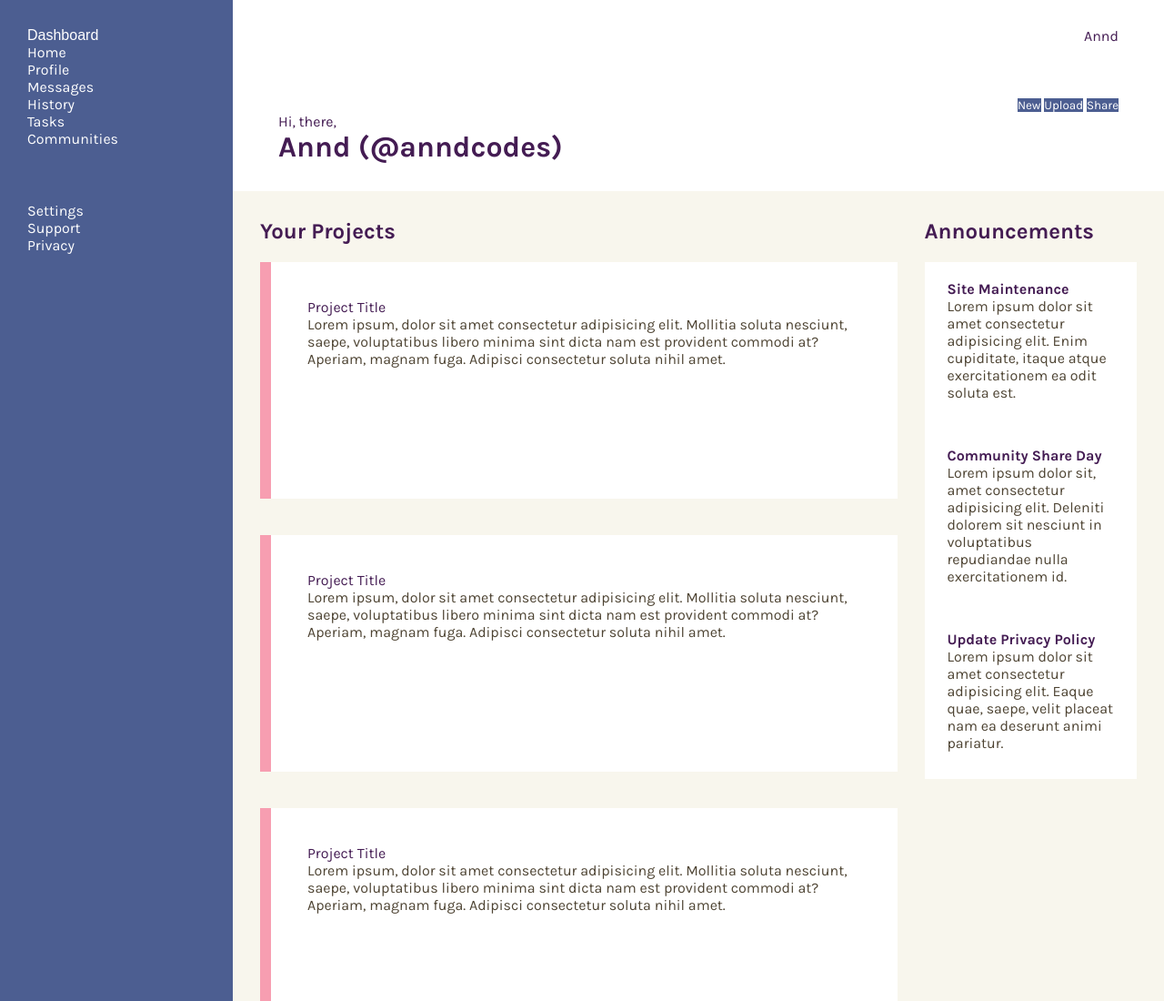
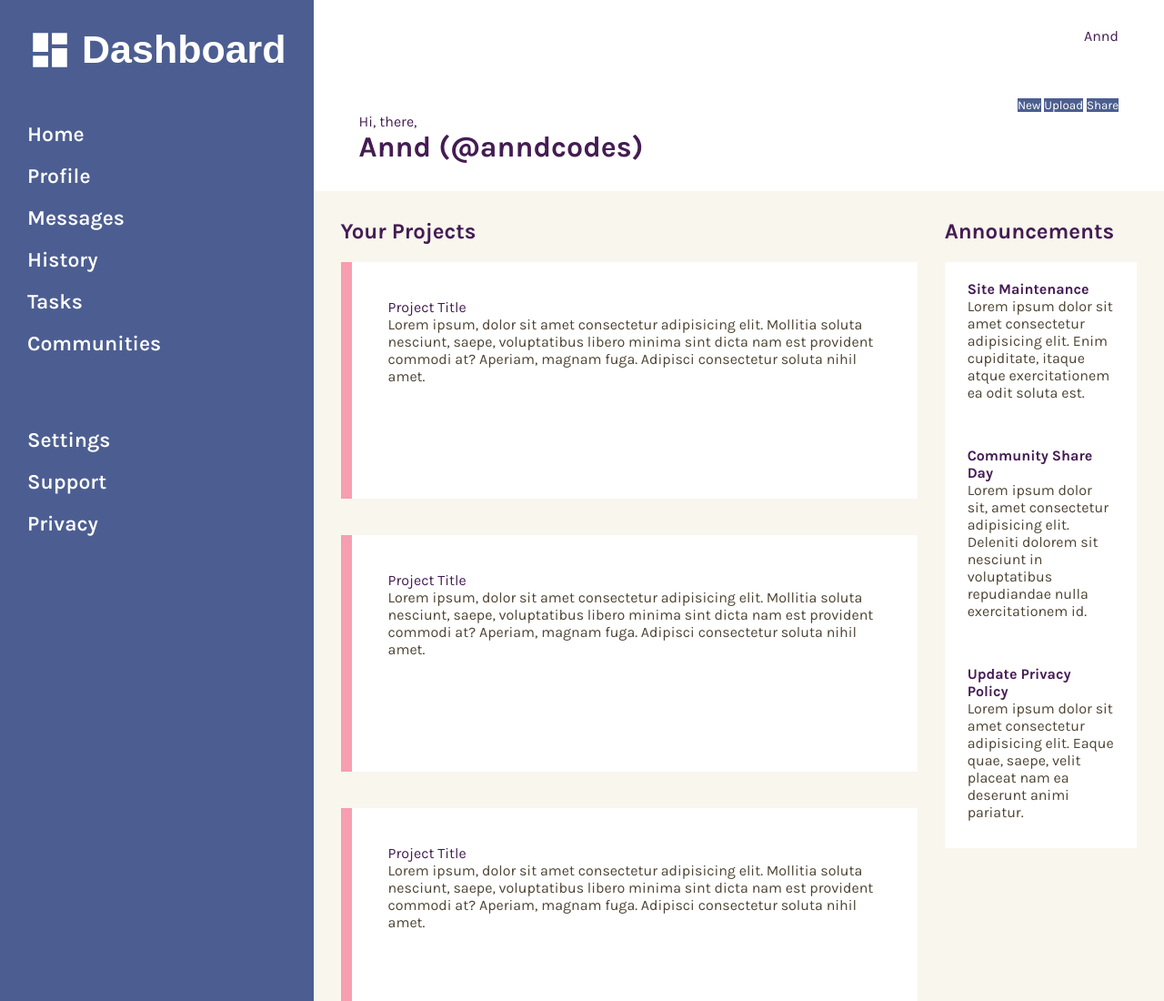
Before and after one commit to anndcodes/admin-dashboard, a plain HTML site: page index.html in a window 1280 px wide. Shown: the top 1100 px of the page at 91% size. Drawn offline with Linux system fonts and the light colour scheme; a web font is replaced by a local one.

Commit message:
feat: sidebar logo icon

```diff
--- a/index.html
+++ b/index.html
@@ -15,7 +15,11 @@
     <!-- sidebar -->
     <aside>
       <div class="sidebar">
-        <div class="logo">Dashboard</div>
+        <div class="logo">
+          <img src="assets/logo.svg" alt="dashboard logo">
+          <h1 class="logo-title">Dashboard</h1>
+        </div>
+
         <div class="menu">
           <ul>
             <li>Home</li>
--- a/style.css
+++ b/style.css
@@ -45,12 +45,26 @@ aside {
 }
 
 .logo {
+  padding-bottom: 45px;
+  display: flex;
+  gap: 10px;
+}
+
+.logo .logo-title {
   font-family: var(--logo);
+  font-size: 4.3rem;
+  font-weight: 900;
 }
 
 .menu ul {
   padding-bottom: 60px;
   display: grid;
+}
+
+.menu ul > li {
+  line-height: 2;
+  font-size: 2.3rem;
+  font-weight: 600;
 }
 
 header {
```
Also changed, not shown: assets/logo.svg (added).
